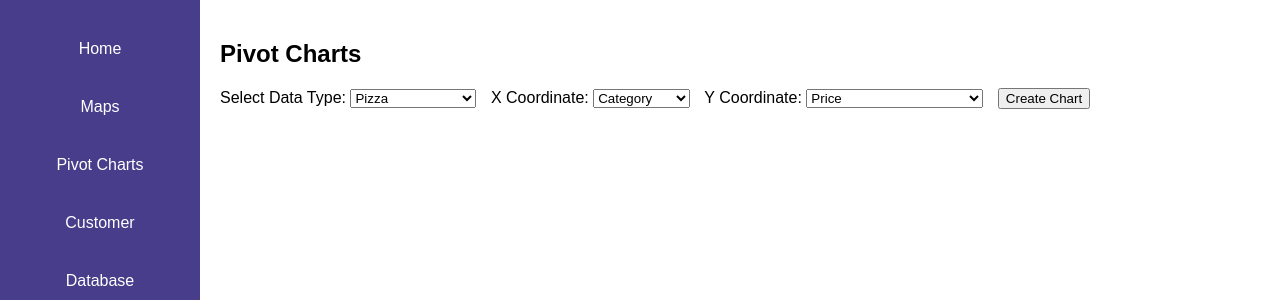
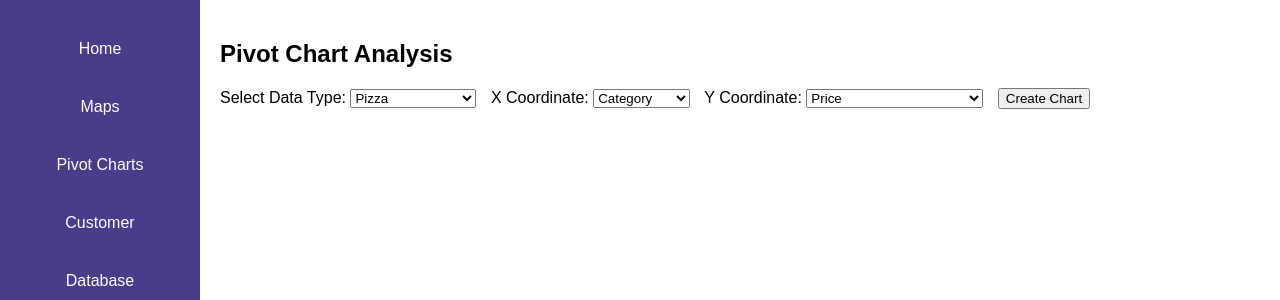
Before and after one commit to safashg/ProgrammingLab, a Flask app: template frontend/templates/pivot_charts.html in a window 1280 px wide. Shown: the top 300 px of the page. Run offline with Flask 3, Linux system fonts and the light colour scheme; the template is opened without the code that fills it, so the values that code supplies are empty.

Commit message:
Update pivot_charts.html

```diff
--- a/frontend/templates/pivot_charts.html
+++ b/frontend/templates/pivot_charts.html
@@ -68,7 +68,7 @@
     </nav>
     <main>
         <div id="pivot_charts" class="content">
-            <h2>Pivot Charts</h2>
+            <h2>Pivot Chart Analysis</h2>
             <form class="pivot-chart-form" method="POST" action="/pivot_charts" id="pivot-chart-form">
                 <label for="data_type">Select Data Type:</label>
                 <select name="data_type" id="data_type">
```
